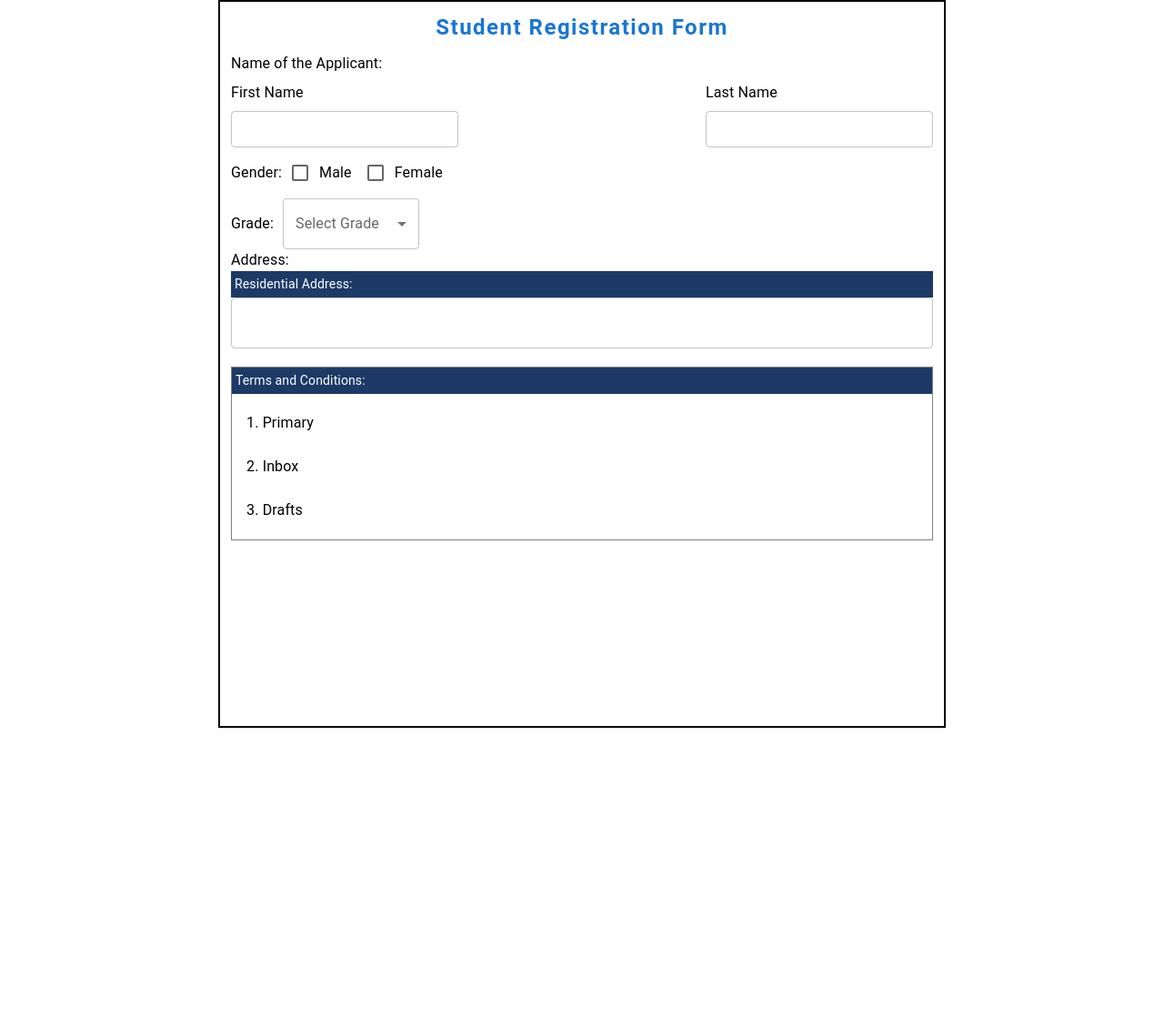
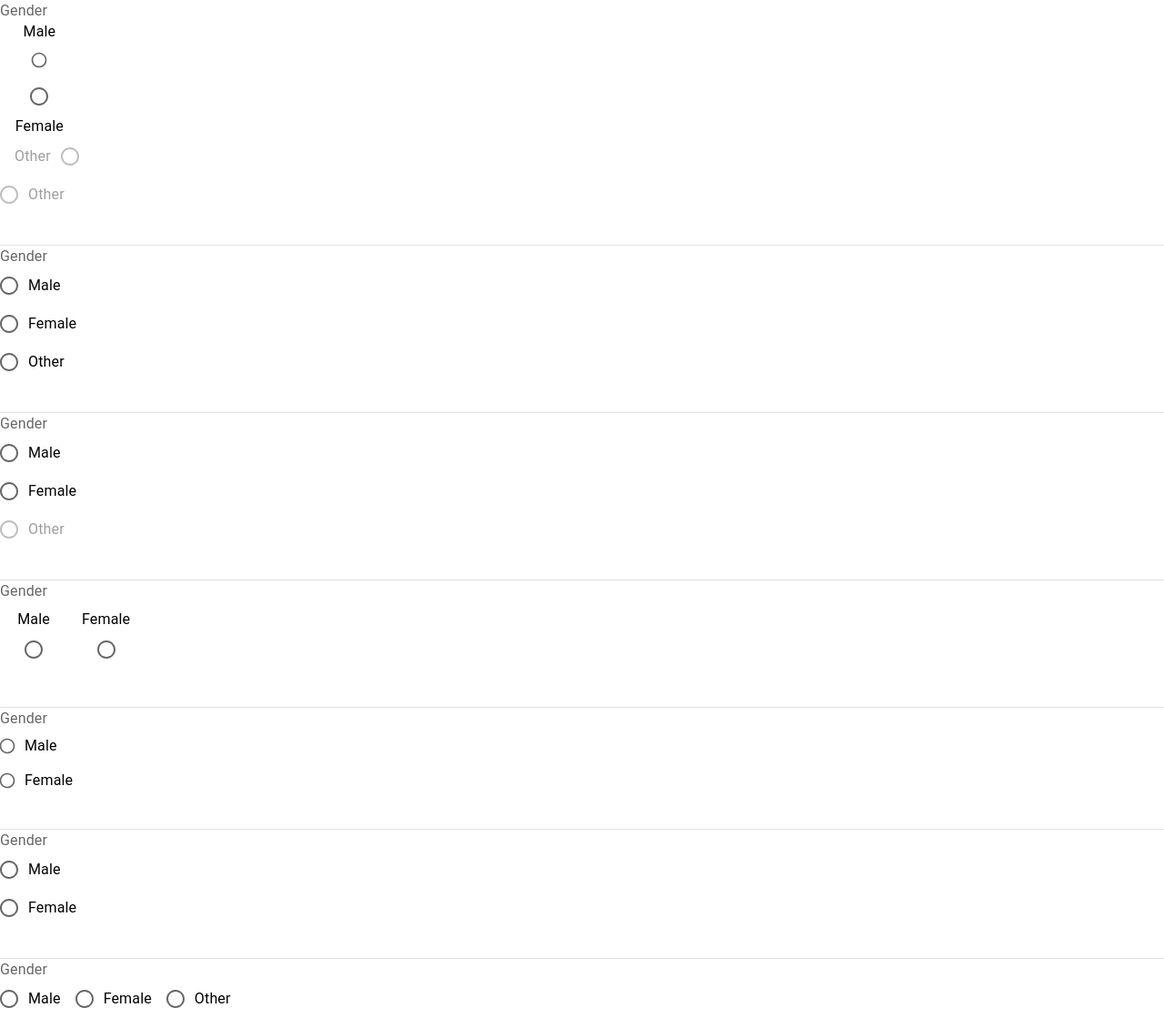
Before and after one commit to Emam-Bokhari/MUI, a React (Vite) app: page / in a window 1280 px wide. Shown: the whole page at 91% size. Before the commit the page ends 800 px from the top, so only its background shows below. Built offline with nearby package versions, Linux system fonts and the light colour scheme.

Commit message:
radio button * <RadioGroup> * labelPlacement * color * size * row * disabled

```diff
--- a/src/App.jsx
+++ b/src/App.jsx
@@ -1,10 +1,10 @@
 import { Fragment } from "react";
-import StudentRegistrationForm from "./components/Practice/Day-01/StudentRegistrationForm";
+import RadioButtonComponent from "./components/RadioButtonComponent";
 
 export default function App() {
   return (
     <Fragment>
-      <StudentRegistrationForm/>
+      <RadioButtonComponent/>
     </Fragment>
   );
 }
--- /dev/null
+++ b/src/components/RadioButtonComponent.jsx
@@ -0,0 +1,160 @@
+import {
+  Divider,
+  FormControl,
+  FormControlLabel,
+  FormGroup,
+  FormLabel,
+  Radio,
+  RadioGroup,
+} from "@mui/material";
+import { Fragment } from "react";
+
+export default function RadioButtonComponent() {
+  return (
+    <Fragment>
+      <FormControl>
+        <FormLabel>Gender</FormLabel>
+        <RadioGroup name="gender">
+          <FormControlLabel
+            labelPlacement="top"
+            value="Male"
+            label="Male"
+            control={<Radio size="small" color="success" />}
+          />
+          <FormControlLabel
+            labelPlacement="bottom"
+            value="Female"
+            label="Female"
+            control={<Radio />}
+          />
+          <FormControlLabel
+            labelPlacement="start"
+            value="Other"
+            label="Other"
+            control={<Radio />}
+            disabled
+          />
+          <FormControlLabel
+            labelPlacement="end"
+            value="Other"
+            label="Other"
+            control={<Radio />}
+            disabled
+          />
+        </RadioGroup>
+      </FormControl>
+      {/* radio button */}
+      <br />
+      <br />
+      <br />
+      <Divider />
+
+      <FormControl>
+        <FormLabel>Gender</FormLabel>
+        <RadioGroup name="gender">
+          <FormControlLabel value="Male" label="Male" control={<Radio />} />
+          <FormControlLabel value="Female" label="Female" control={<Radio />} />
+          <FormControlLabel value="Other" label="Other" control={<Radio />} />
+        </RadioGroup>
+      </FormControl>
+
+      <br />
+      <br />
+      <br />
+      <Divider />
+      {/* disabled */}
+      <FormControl>
+        <FormLabel>Gender</FormLabel>
+        <RadioGroup>
+          <FormControlLabel value="Male" label="Male" control={<Radio />} />
+          <FormControlLabel value="Female" label="Female" control={<Radio />} />
+          <FormControlLabel
+            value="Other"
+            label="Other"
+            control={<Radio />}
+            disabled
+          />
+        </RadioGroup>
+      </FormControl>
+
+      <br />
+      <br />
+      <br />
+      <Divider />
+      {/* label placement */}
+      <FormControl>
+        <FormLabel>Gender</FormLabel>
+        <RadioGroup row sx={{ my: 1 }}>
+          <FormControlLabel
+            labelPlacement="top"
+            value="Male"
+            label="Male"
+            control={<Radio />}
+          />
+          <FormControlLabel
+            labelPlacement="top"
+            value="Female"
+            label="Female"
+            control={<Radio />}
+          />
+        </RadioGroup>
+      </FormControl>
+
+      <br />
+      <br />
+      <br />
+      <Divider />
+      {/* size */}
+      <FormControl>
+        <FormLabel>Gender</FormLabel>
+        <RadioGroup>
+          <FormControlLabel
+            value="Male"
+            label="Male"
+            control={<Radio size="small" />}
+          />
+          <FormControlLabel
+            value="Female"
+            label="Female"
+            control={<Radio size="small" />}
+          />
+        </RadioGroup>
+      </FormControl>
+
+      <br />
+      <br />
+      <br />
+      <Divider />
+      {/* color */}
+      <FormControl>
+        <FormLabel>Gender</FormLabel>
+        <RadioGroup>
+          <FormControlLabel
+            value="Male"
+            label="Male"
+            control={<Radio color="secondary" />}
+          />
+          <FormControlLabel
+            value="Female"
+            label="Female"
+            control={<Radio color="secondary" />}
+          />
+        </RadioGroup>
+      </FormControl>
+
+      <br />
+      <br />
+      <br />
+      <Divider />
+      {/* direction */}
+      <FormControl>
+        <FormLabel>Gender</FormLabel>
+        <RadioGroup row>
+          <FormControlLabel value="Male" label="Male" control={<Radio />} />
+          <FormControlLabel value="Female" label="Female" control={<Radio />} />
+          <FormControlLabel value="Other" label="Other" control={<Radio />} />
+        </RadioGroup>
+      </FormControl>
+    </Fragment>
+  );
+}
```
